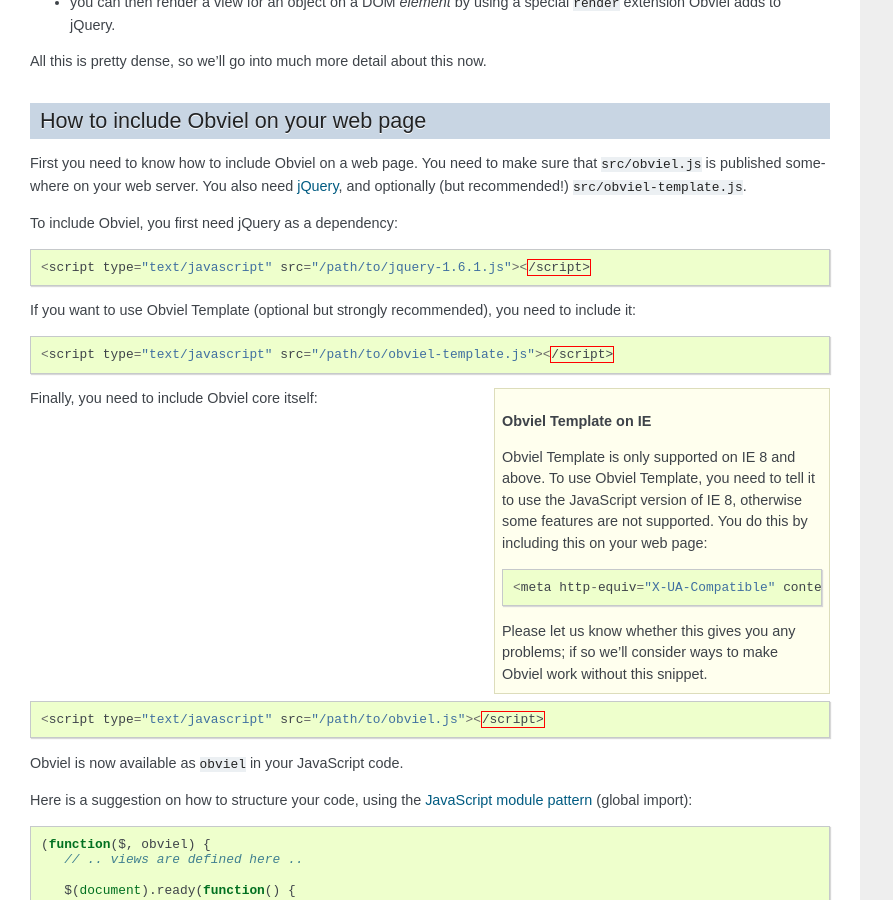
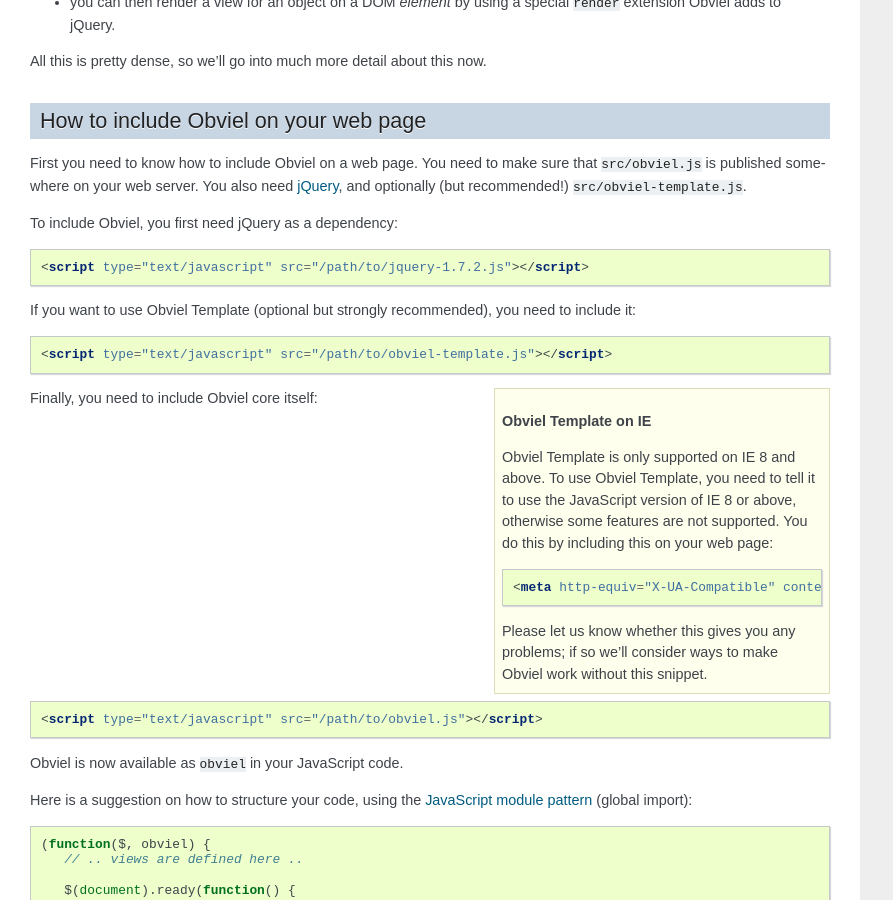
Before and after one commit to obviel/obviel, a Sphinx documentation site: the page built from doc/manual.txt, in a window 1280 px wide and 900 px high, scrolled down 478 px. Shown: the whole window, without its empty margins (0-893 px from the left). Built offline with Sphinx 7.4.7, drawn with Linux system fonts in a browser that asks for light colours; some of the changed text lies outside the part shown.

Commit message:
Use pygments properly in manual itself.

```diff
--- a/doc/manual.txt
+++ b/doc/manual.txt
@@ -45,28 +45,36 @@
 
 .. _jQuery: http://jquery.com/
 
-To include Obviel, you first need jQuery as a dependency::
+To include Obviel, you first need jQuery as a dependency:
 
-   <script type="text/javascript" src="/path/to/jquery-1.6.1.js"></script>
+.. code-block:: html
+
+  <script type="text/javascript" src="/path/to/jquery-1.7.2.js"></script>
 
 If you want to use Obviel Template (optional but strongly recommended),
-you need to include it::
+you need to include it:
 
-    <script type="text/javascript" src="/path/to/obviel-template.js"></script>
+.. code-block:: html
+
+  <script type="text/javascript" src="/path/to/obviel-template.js"></script>
 
 .. sidebar:: Obviel Template on IE
 
   Obviel Template is only supported on IE 8 and above. To use Obviel Template,
-  you need to tell it to use the JavaScript version of IE 8, otherwise
+  you need to tell it to use the JavaScript version of IE 8 or above, otherwise
   some features are not supported. You do this by including this on your
-  web page::
+  web page:
 
-    <meta http-equiv="X-UA-Compatible" content="IE=8" />
+  .. code-block:: html
+
+    <meta http-equiv="X-UA-Compatible" content="IE=edge" />
 
   Please let us know whether this gives you any problems; if so we'll consider
   ways to make Obviel work without this snippet.
 
-Finally, you need to include Obviel core itself::
+Finally, you need to include Obviel core itself:
+
+.. code-block:: html
 
   <script type="text/javascript" src="/path/to/obviel.js"></script>
 
@@ -147,15 +155,21 @@
 You see how ``iface`` comes in again: this view knows how to render
 objects of iface ``example``.
 
-So imagine we have the following HTML in the browser DOM::
+So imagine we have the following HTML in the browser DOM:
+
+.. code-block:: html
 
   <div id="foo"></div>
 
 What happens when you invoke the following?
 
+.. code-block:: javascript
+
   $('#foo').render(model);
 
-The DOM will be changed so it reads this::
+The DOM will be changed so it reads this:
+
+.. code-block:: html
 
   <div id="foo">Hello World!</div>
 
@@ -396,7 +410,9 @@
   other features better.
 
   If you want Obviel's JSON template support, you can include JSON
-  template (but this is optional)::
+  template (but this is optional):
+
+  .. code-block:: html
 
     <script type="text/javascript" src="/path/to/json-template.js"></script>
 
@@ -422,7 +438,9 @@
     iface: 'person',
     name: 'John'});
 
-This will result in::
+This will result in:
+
+.. code-block:: html
 
   <div>John</div>
 
@@ -443,9 +461,11 @@
 page itself, using ``<compiler_name>_script``.
 
 ``<compiler_name>_script`` loads up the template from a ``script`` tag
-on the web page. If you have a web page that includes the following::
+on the web page. If you have a web page that includes the following:
 
-  <script type="text/template" id="my_id">Hello <em>world</em!</script>
+.. code-block:: html
+
+  <script type="text/template" id="my_id">Hello <em>world</em>!</script>
 
 you can refer to this by id, as follows::
 
@@ -735,7 +755,7 @@
 will fetch the JSON from ``http://example.com/somejson``, and then
 call ``render`` on that object::
 
-  $('#foo).render(retrieved_obj)
+  $('#foo').render(retrieved_obj)
 
 This behavior of Obviel allows you to create a hyperlinked structure
 of JavaScript objects. We can demonstrate that using the ``page`` view
@@ -978,9 +998,9 @@
       events: {
           click: {
              '#some_id': function(ev) {
-               $('#click_result, ev.view.el).text('clicked!");
+               $('#click_result', ev.view.el).text('clicked!');
              }
-         }
+          }
       }
     });
 
@@ -999,7 +1019,7 @@
          }
       },
       handle_click: function(ev) {
-         this.el.text('clicked!");
+         this.el.text('clicked!');
       }
     });
 
@@ -1171,7 +1191,9 @@
 application is installed.
 
 One way to do it is to exploit your web framework's server-side templating
-system, and set it in a ``<script>`` element somewhere in your web page::
+system, and set it in a ``<script>`` element somewhere in your web page:
+
+.. code-block:: html
 
   <script type="text/javascript">
      var app_url = "[the app url goes here using a template directive]";
@@ -1204,7 +1226,9 @@
 ``app_url`` only needs to be known when the DOM is ready. If you are
 going to set ``template_url`` it is therefore important to do this
 early, in a ``<script>`` tag that comes before the ``<script>`` tag
-that includes your code that registers views. For example::
+that includes your code that registers views. For example:
+
+.. code-block:: html
 
   <script type="text/javascript">
      var template_url = "http://example.com/templates/";
```
